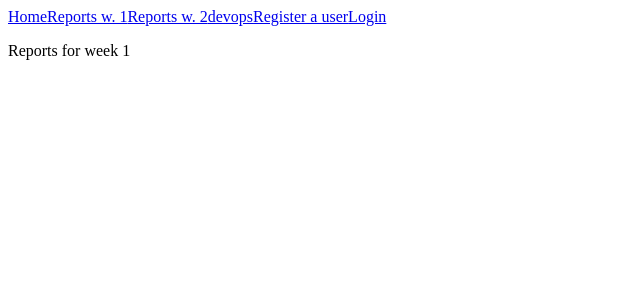
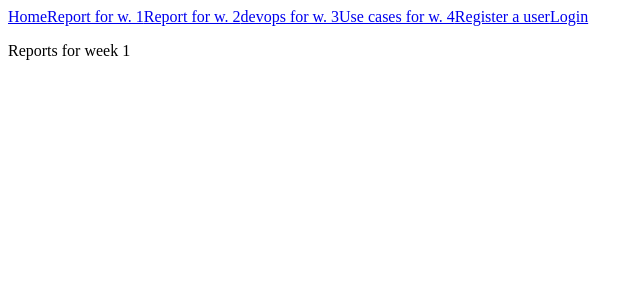
Before and after one commit to kryman0/jsramverk, a Vue app: page /#/reports/week/1 in a window 1280 px wide. Shown: the top 300 px of the page, without its empty margins (0-643 px from the left). Built offline with nearby package versions, Linux system fonts and the light colour scheme; no server answers.

Commit message:
4: Test
Added Selenium with Mocha and created one dummy working test suite.

```diff
--- a/package.json
+++ b/package.json
@@ -3,7 +3,7 @@
   "version": "1.0.0",
   "description": "",
   "scripts": {
-    "test": "echo \"Error: no test specified\" && exit 1",
+    "test": "SELENIUM_REMOTE_URL='http://localhost:9515' node_modules/mocha/bin/mocha test/**/*.js",
     "watch": "webpack --watch",
     "build": "webpack --config webpack.prod.js",
     "start": "webpack-dev-server --open --config webpack.dev.js",
@@ -16,6 +16,8 @@
     "clean-webpack-plugin": "^3.0.0",
     "css-loader": "^3.5.3",
     "html-webpack-plugin": "^4.3.0",
+    "mocha": "^8.1.1",
+    "selenium-webdriver": "^3.6.0",
     "vue": "2.6.11",
     "vue-loader": "^15.9.2",
     "vue-template-compiler": "^2.6.11",
--- a/src/components/TopNavbar.vue
+++ b/src/components/TopNavbar.vue
@@ -1,9 +1,10 @@
 <template>
     <div>
         <router-link to="/">Home</router-link>
-        <router-link to="/reports/week/1">Reports w. 1</router-link>
-        <router-link to="/reports/week/2">Reports w. 2</router-link>
-        <router-link to="/reports/week/3">devops</router-link>
+        <router-link to="/reports/week/1">Report for w. 1</router-link>
+        <router-link to="/reports/week/2">Report for w. 2</router-link>
+        <router-link to="/reports/week/3">devops for w. 3</router-link>
+        <router-link to="/reports/week/4">Use cases for w. 4</router-link>
         <router-link to="/register">Register a user</router-link>
         <router-link to="/login">Login</router-link>
         <router-link v-if="isUserLoggedIn" to="/reports">Reports</router-link>
--- a/src/views/Register.vue
+++ b/src/views/Register.vue
@@ -14,7 +14,6 @@
             {{ errorFromPost || successFromPost }}
         </p>
     </div>
-
 </template>
 
 <script>
--- a/src/views/reports/Details.vue
+++ b/src/views/reports/Details.vue
@@ -1,6 +1,6 @@
 <template>
     <div>
-        <div v-if="$route.params.id < 4">
+        <div v-if="$route.params.id < 5">
             <p>Reports for week {{ $route.params.id }}</p>
             <p><span v-html="readme"></span></p>
         </div>
@@ -97,7 +97,7 @@ export default {
             ).then(data => {
                 // console.log("data:", data);
 
-                if (week < 4) {
+                if (week < 5) {
                     // console.log(week);
                     return this.readme = marked(data, { pedantic: true });
                 }
```
Also changed, not shown: 2 other files (tests, documents, lock files or other folders).
